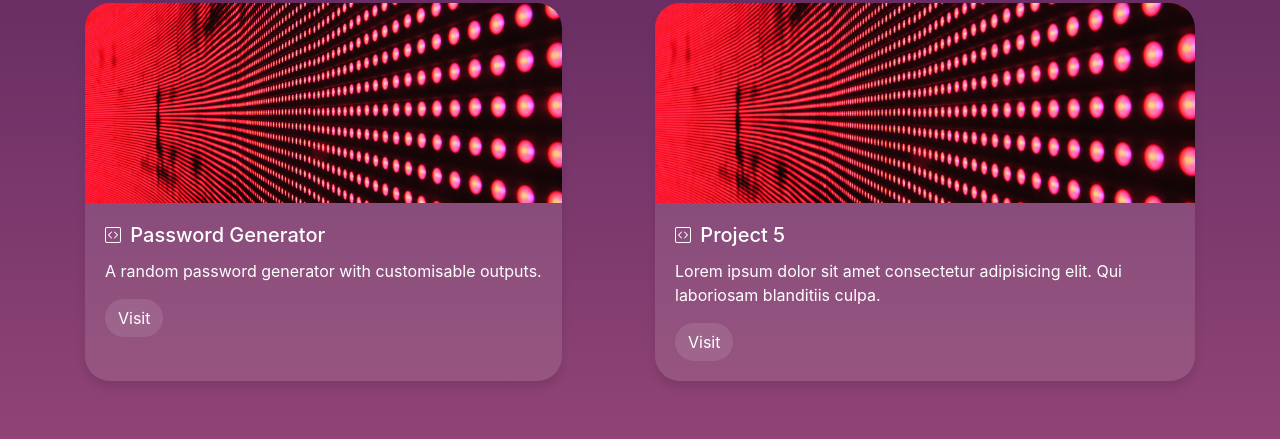
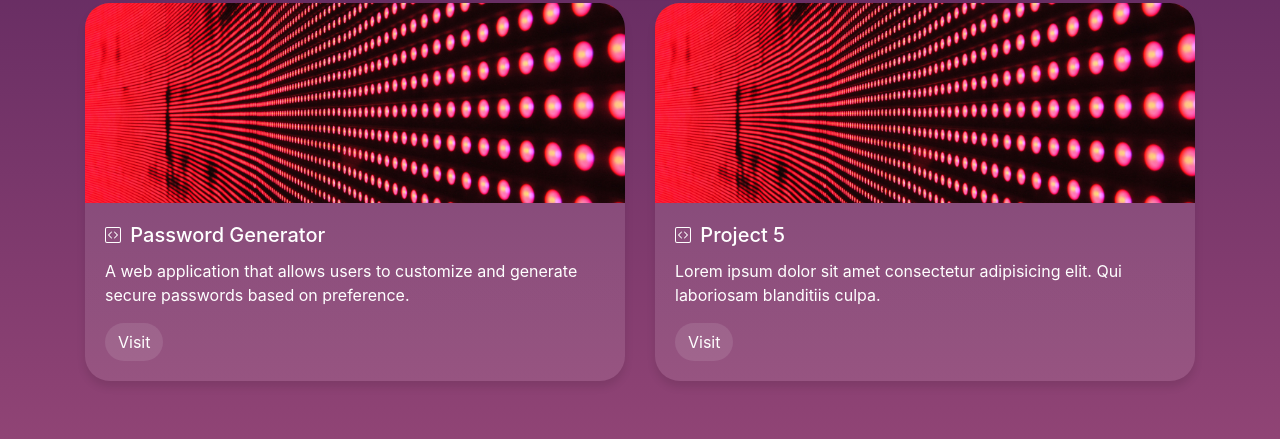
Before and after one commit to kuuyyaa/Bootstrap-Portfolio, a plain HTML site: page index.html in a window 1280 px wide. Shown: the part 1819-2258 px from the top of the page. Drawn offline with nearby package versions, Linux system fonts and the light colour scheme.

Commit message:
project 4 description

```diff
--- a/index.html
+++ b/index.html
@@ -156,7 +156,7 @@
                         </svg>
                         Password Generator
                       </h5>
-                      <p class="card-text">A random password generator with customisable outputs.</p>
+                      <p class="card-text">A web application that allows users to customize and generate secure passwords based on preference.</p>
                       <a href="#" class="btn btn-primary ">Visit</a>
                   </div>
               </div>
```
